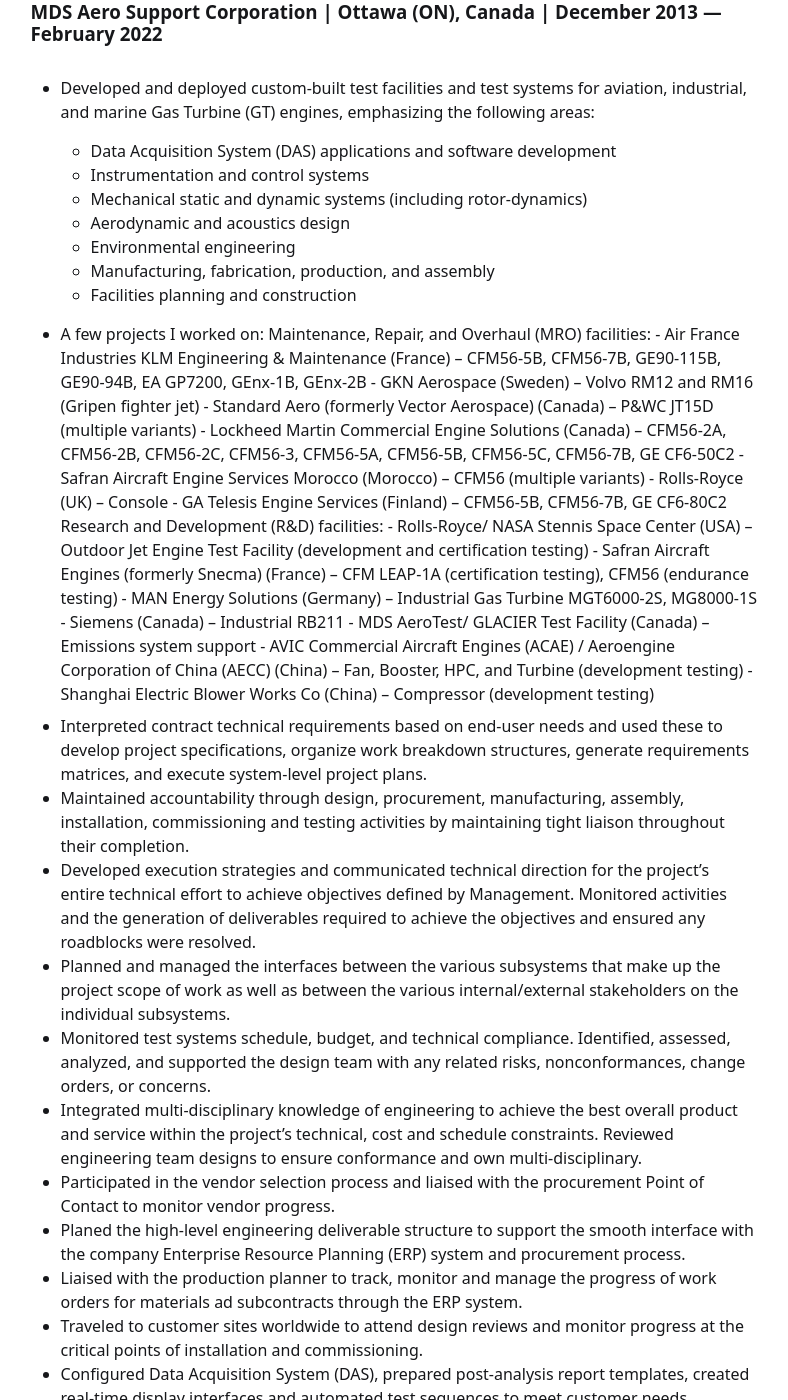
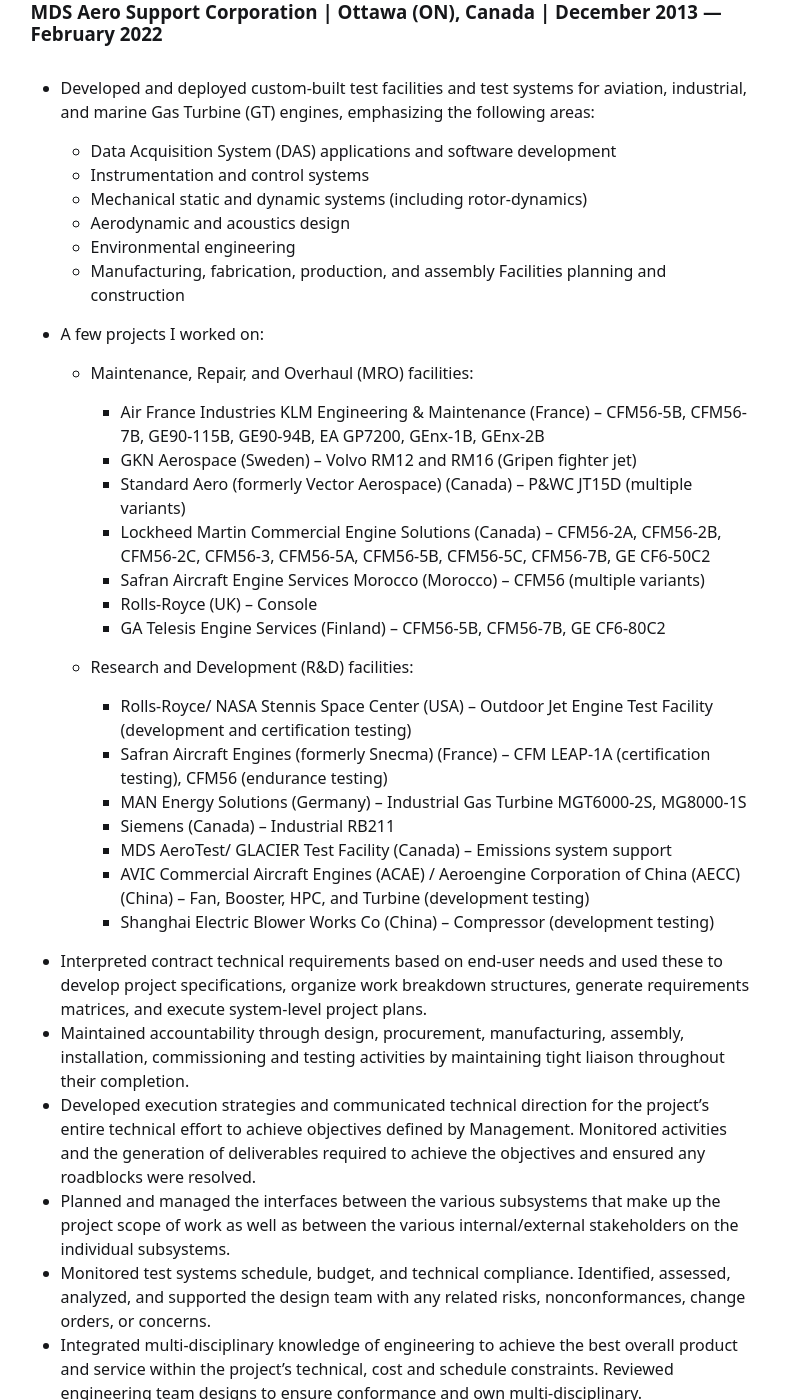
Before and after one commit to casagou/joa, a Jekyll site: the page built from index.md, in a window 1280 px wide and 1400 px high, scrolled down 1561 px. Shown: the whole window, without its empty margins (331-1119 px from the left). Built offline with Jekyll 4.4.1, drawn with Linux system fonts in a browser that asks for light colours; some of the changed text lies outside the part shown.

Commit message:
updates resume

```diff
--- a/index.md
+++ b/index.md
@@ -13,7 +13,6 @@ My guiding principles are simple: work hard, lead by example, and positively imp
 
 
 # EXPERIENCE
-
 
 ## Senior Systems/ Project Engineer
 
@@ -54,10 +53,10 @@ My guiding principles are simple: work hard, lead by example, and positively imp
 	+ Aerodynamic and acoustics design
 	+ Environmental engineering
 	+ Manufacturing, fabrication, production, and assembly
-	+ Facilities planning and construction
+	 Facilities planning and construction
 
 * A few projects I worked on:
-	Maintenance, Repair, and Overhaul (MRO) facilities:
+	+ Maintenance, Repair, and Overhaul (MRO) facilities:
 		- Air France Industries KLM Engineering & Maintenance (France) – CFM56-5B, CFM56-7B, GE90-115B, GE90-94B, EA GP7200, GEnx-1B, GEnx-2B
 		- GKN Aerospace (Sweden) – Volvo RM12 and RM16 (Gripen fighter jet)
 		- Standard Aero (formerly Vector Aerospace) (Canada) – P&WC JT15D (multiple variants)
@@ -65,7 +64,7 @@ My guiding principles are simple: work hard, lead by example, and positively imp
 		- Safran Aircraft Engine Services Morocco (Morocco) – CFM56 (multiple variants)
 		- Rolls-Royce (UK) – Console
 		- GA Telesis Engine Services (Finland) – CFM56-5B, CFM56-7B, GE CF6-80C2
-	Research and Development (R&D) facilities:
+	+ Research and Development (R&D) facilities:
 		- Rolls-Royce/ NASA Stennis Space Center (USA) – Outdoor Jet Engine Test Facility (development and certification testing)
 		- Safran Aircraft Engines (formerly Snecma) (France) – CFM LEAP-1A (certification testing), CFM56 (endurance testing)
 		- MAN Energy Solutions (Germany) – Industrial Gas Turbine MGT6000-2S, MG8000-1S
```
Also changed, not shown: other parts of index.md (+1 -0 lines).
